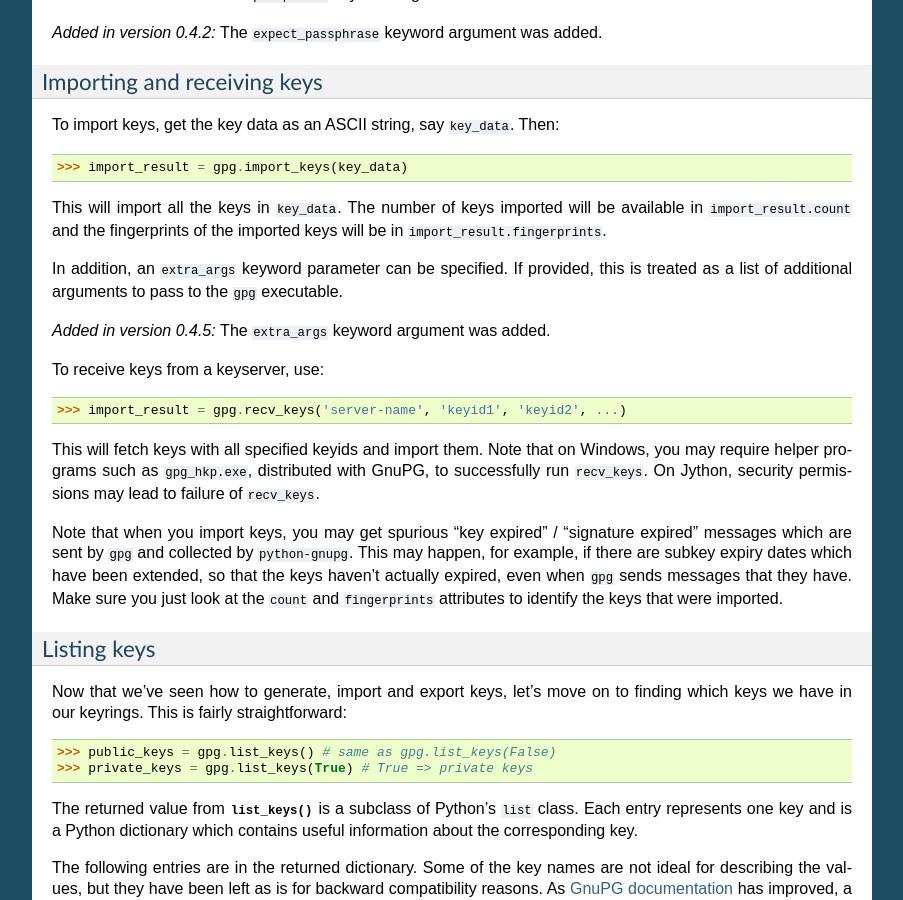
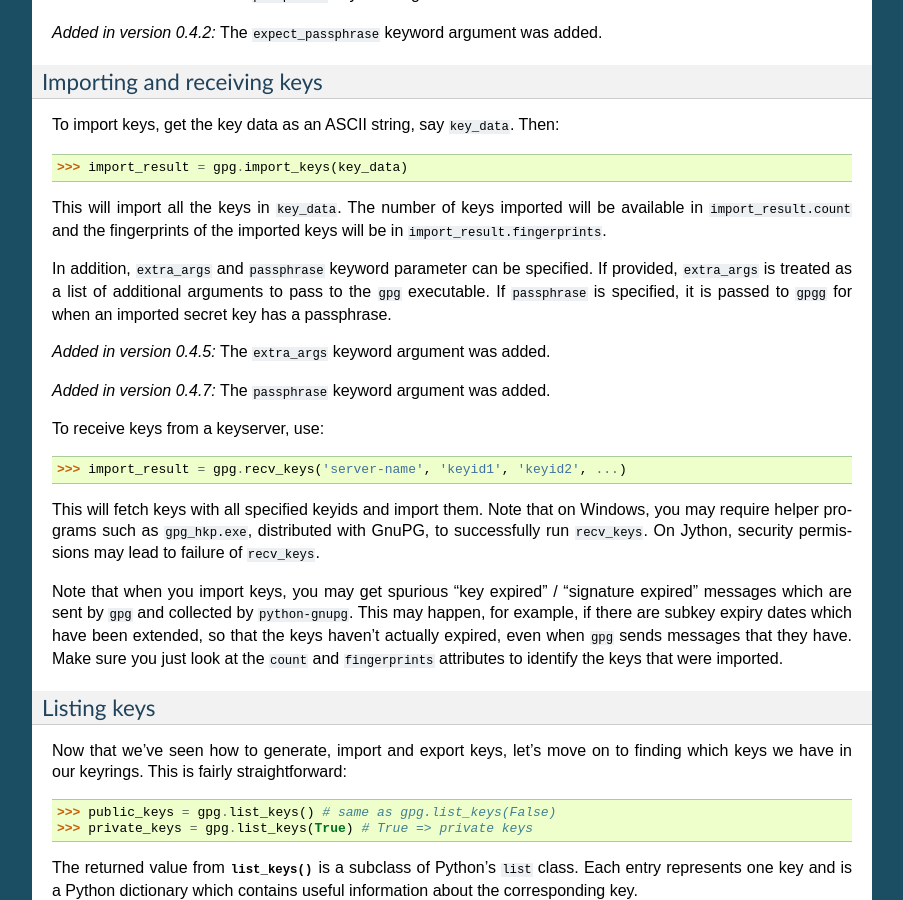
Before and after one commit to vsajip/python-gnupg, a Sphinx documentation site: the page built from docs/index.rst, in a window 1280 px wide and 900 px high, scrolled down 5752 px. Shown: the whole window, without its empty margins (198-1101 px from the left). Built offline with Sphinx 7.4.7, drawn with Linux system fonts in a browser that asks for light colours.

Commit message:
Fix #146: Allow passing a passphrase to import_keys().

```diff
--- a/docs/index.rst
+++ b/docs/index.rst
@@ -403,11 +403,16 @@ This will import all the keys in ``key_data``. The number of keys imported will
 available in ``import_result.count`` and the fingerprints of the imported keys will be
 in ``import_result.fingerprints``.
 
-In addition, an ``extra_args`` keyword parameter can be specified. If provided, this
-is treated as a list of additional arguments to pass to the ``gpg`` executable.
+In addition, ``extra_args`` and ``passphrase`` keyword parameter can be specified. If
+provided, ``extra_args`` is treated as a list of additional arguments to pass to the
+``gpg`` executable. If ``passphrase`` is specified, it is passed to ``gpgg`` for when
+an imported secret key has a passphrase.
 
 .. versionadded:: 0.4.5
    The ``extra_args`` keyword argument was added.
+
+.. versionadded:: 0.4.7
+   The ``passphrase`` keyword argument was added.
 
 To receive keys from a keyserver, use::
 
--- a/gnupg.py
+++ b/gnupg.py
@@ -1166,7 +1166,7 @@ class GPG(object):
     # KEY MANAGEMENT
     #
 
-    def import_keys(self, key_data, extra_args=None):
+    def import_keys(self, key_data, extra_args=None, passphrase=None):
         """
         Import the key_data into our keyring.
         """
@@ -1176,7 +1176,7 @@ class GPG(object):
         args = ['--import']
         if extra_args:
             args.extend(extra_args)
-        self._handle_io(args, data, result, binary=True)
+        self._handle_io(args, data, result, passphrase=passphrase, binary=True)
         logger.debug('import_keys result: %r', result.__dict__)
         data.close()
         return result
```
